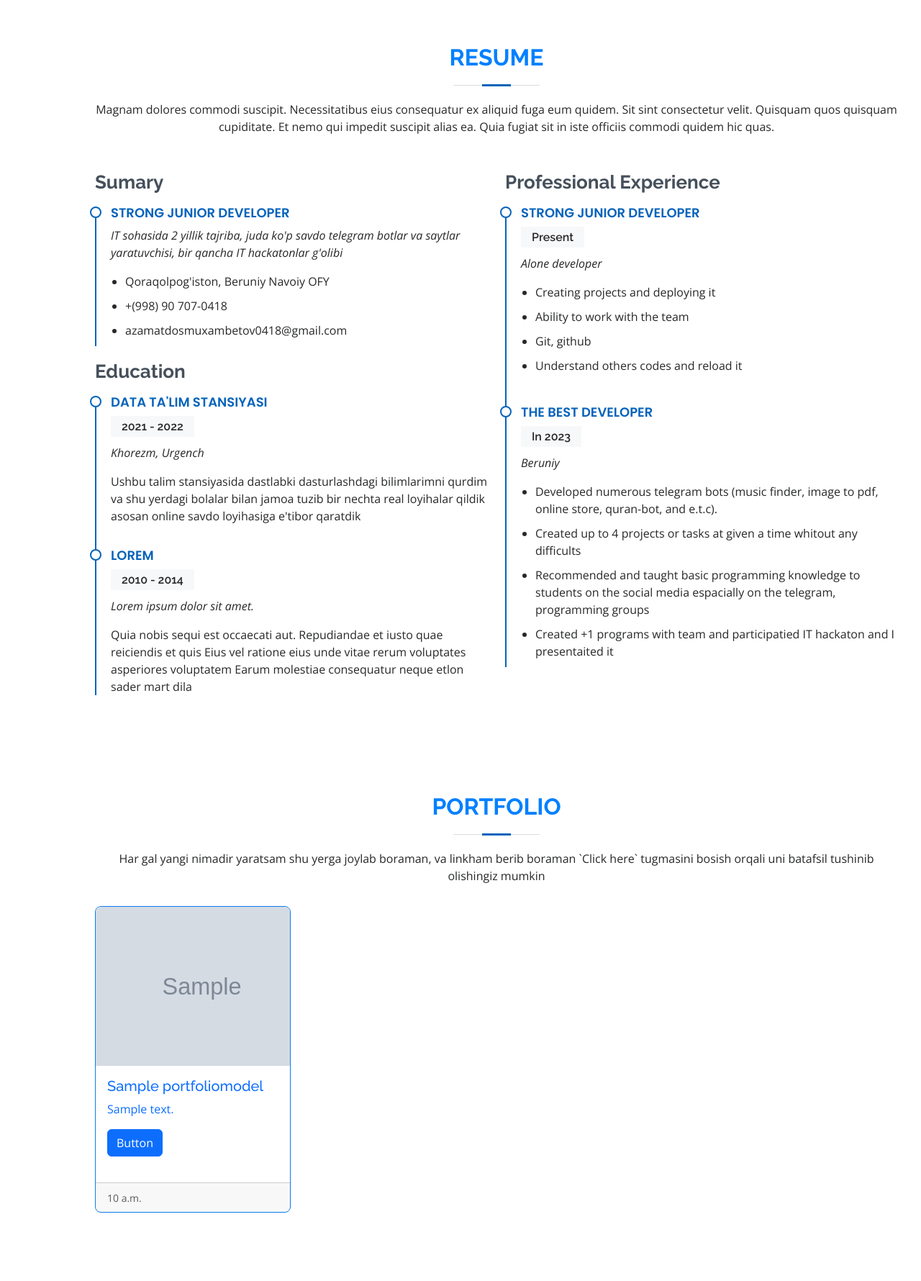
After one commit to azamat684/shaxsiy-sayt, a Django app: page /portfolio in a window 1280 px wide. The commit adds this page. Shown: the part 2300-4080 px from the top of the page at 72% size. Run offline with Django 3.2, Linux system fonts and the light colour scheme; tables that the repository leaves empty hold one stand-in row (values such as "Sample post"); grey boxes marked "Sample" are stand-in pictures; parts of the project's set-up code (start-up, migrations or seed data) failed here and were passed over; some libraries are stand-ins or nearby versions.

Commit message:
fixed: contact and portfolio section ⚡️

```diff
--- a/main/urls.py
+++ b/main/urls.py
@@ -1,6 +1,6 @@
 from django.urls import path
-from .views import index, IndexView
+from .views import IndexView, projects
 urlpatterns =[
-    path('',index,name='index'),
-    path("contact", IndexView.as_view(), name="contact")
+    path('', IndexView.as_view(), name='index'),
+    path('portfolio', projects, name='portfolio')
 ]
--- a/main/views.py
+++ b/main/views.py
@@ -1,7 +1,9 @@
-from django.shortcuts import render
+import logging
+from django.shortcuts import render, redirect
+from django.views import View
+from .utils import send_contact_info_to_telegram_chat
 from django.views.generic import TemplateView
-from main.utils import send_contact_info_to_telegram_chat
-from django.shortcuts import redirect
+from .models import PortfolioModel
 # Create your views here.
 def index(request):
     return render(request,"index.html")
@@ -11,6 +13,13 @@
     template_name = "index.html"
 
     def post(self, request):
-        print('salom')
-        send_contact_info_to_telegram_chat(request.POST)
-        return redirect("index.html")
+        try:
+            send_contact_info_to_telegram_chat(request.POST)
+            logging.info("Message sent successfully to Telegram")
+        except Exception as e:
+            logging.error(f"Error sending message to Telegram: {str(e)}")
+        return render(request,"index.html")
+
+def projects(request):
+    portfolio = PortfolioModel.objects.all()
+    return render(request,"portfolio.html", {'portfolios': portfolio})
--- a/templates/index.html
+++ b/templates/index.html
@@ -327,35 +327,7 @@
     </section><!-- End Resume Section -->
 
     <!-- ======= Portfolio Section ======= -->
-    <section id="portfolio" class="portfolio section-bg">
-      <div class="container" data-aos="fade-up">
-        <link href="{% static 'assets/css/style.css' %}" rel="stylesheet">
-        <div class="section-title">
-          <h2>Portfolio</h2>
-          <p>Har gal yangi nimadir yaratsam shu yerga joylab boraman, va linkham berib boraman `Click here` tugmasini
-            bosish orqali uni batafsil tushinib olishingiz mumkin</p>
-        </div>
-        <div class="col">
-          <div class="card h-100">
-            <img src="{% static 'assets/img/bot.jpg ' %}" class="card-img-top" alt="...">
-            <div class="card-body">
-              <h5 class="card-title">Card title</h5>
-              <p class="card-text">This is a wider card with supporting text below as a natural lead-in to additional
-                content. This content is a little bit longer.</p>
-              <a href="#" class="btn btn-primary" style="text-align: below;">Click here</a>
-            </div>
-
-            <div class="card-footer">
-              <small class="text-body-secondary">Last updated 3 mins ago</small>
-            </div>
-          </div>
-        </div>
-      </div>
-
-      </div>
-      </div>
-      </div>
-    </section><!-- End Portfolio Section -->
+    {% block content %} {% endblock content %}<!-- End Portfolio Section -->
 
     <!-- ======= Services Section ======= -->
     <section id="services" class="services">
@@ -571,6 +543,8 @@
           </div>
           <div class="col-lg-8 mt-5 mt-lg-0">
 
+            <!-- templates/index.html -->
+
             <form method="post" role="form" class="IndexView">
               {% csrf_token %}
               <div class="row">
@@ -590,6 +564,7 @@
               </div>
               <button type="submit" class="btn btn-primary">Send Message</button>
             </form>
+
           </div>
         </div>
       </div>
--- /dev/null
+++ b/templates/portfolio.html
@@ -0,0 +1,47 @@
+{% extends 'index.html' %}
+{% load static %}
+{% block content %}
+<!-- ======= Portfolio Section ======= -->
+<section id="portfolio" class="portfolio section-bg">
+    <div class="container" data-aos="fade-up">
+        <link href="{% static 'assets/css/style.css' %}" rel="stylesheet">
+        <div class="section-title">
+            <h2>Portfolio</h2>
+            <p>Har gal yangi nimadir yaratsam shu yerga joylab boraman, va linkham berib boraman `Click here` tugmasini
+                bosish orqali uni batafsil tushinib olishingiz mumkin</p>
+        </div>
+        <style>
+            .card {
+                height: 100%;
+                border: 1px solid #0a7cee;
+                border-radius: 8px; /* Kichikroq qilish */
+                overflow: hidden; /* Qolgan contentlarni cheklash */
+                margin-bottom: 20px; /* Kartalarni bir-biridan uzoqroq qilish */
+                transition: transform 0.3s ease-in-out; /* Animatsiya o'zgartirish */
+            }
+
+            .card:hover {
+                transform: scale(1.05); /* Kartani hover bo'lganda kichikroq qilish */
+            }
+        </style>
+        <div class="row border-primary row-cols-1 row-cols-md-3 g-4">
+            {% for portfolio in portfolios %}
+            <div class="col">
+                <div class="card text-primary">
+                    <img src="{{ portfolio.image.url }}" class="card-img-top" alt="...">
+                    <div class="card-body text-primary">
+                        <h5 class="card-title">{{ portfolio.title }}</h5>
+                        <p class="card-text">{{ portfolio.desc }}</p>
+                        <a href="{{ portfolio.url }}" class="btn btn-primary">Button</a>
+                    </div>
+                    <div class="card-footer">
+                        <small class="text-body-secondary">{{ portfolio.updated_at.time }}</small>
+                    </div>
+                </div>
+            </div>
+            {% endfor %}
+        </div>
+
+    </div>
+</section><!-- End Portfolio Section -->
+{% endblock content %}
```
Also changed, not shown: main/utils.py (+18 -10 lines), media/media/me1.jpg (added), media/media/Безымянный.png (added), templates/portfolio-details.html (added).
